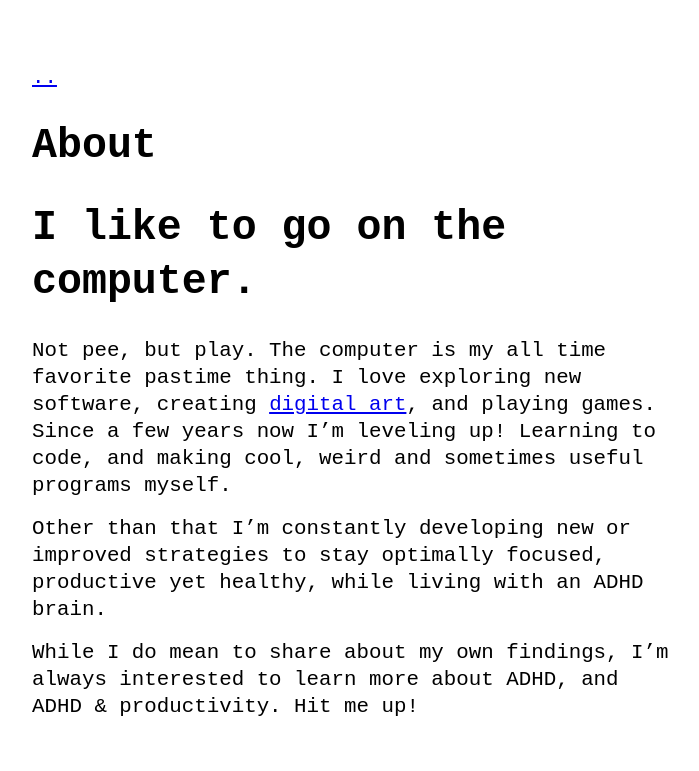
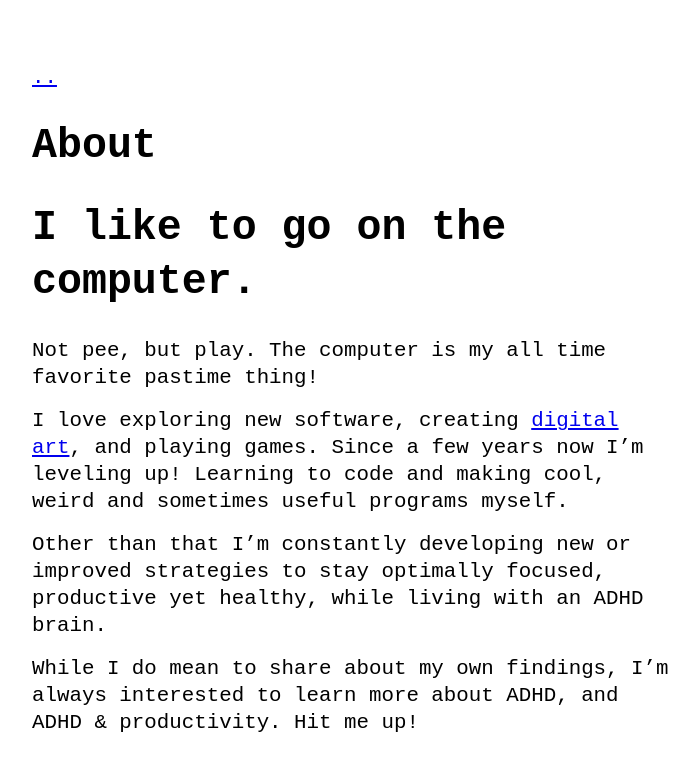
Before and after one commit to Kompjoeter/archived-blog, a Jekyll site: the page built from about.md, in a window 1280 px wide. Shown: the top 771 px of the page, without its empty margins (288-987 px from the left). Built offline with Jekyll 4.4.1, drawn with Linux system fonts in a browser that asks for light colours.

Commit message:
Fixed formatting

```diff
--- a/about.md
+++ b/about.md
@@ -3,7 +3,9 @@ layout: page
 title: About
 ---
 # I like to go on the computer.
-Not pee, but play. The computer is my all time favorite pastime thing. I love exploring new software, creating  [digital art](https://www.artstation.com/kompjoeterjonk), and playing games. Since a few years now I'm leveling up! Learning to code, and making cool, weird and sometimes useful programs myself.
+Not pee, but play. The computer is my all time favorite pastime thing!
+
+I love exploring new software, creating  [digital art](https://www.artstation.com/kompjoeterjonk), and playing games. Since a few years now I'm leveling up! Learning to code and making cool, weird and sometimes useful programs myself.
 
 Other than that I'm constantly developing new or improved strategies to stay optimally focused, productive yet healthy, while living with an ADHD brain.
 
```
